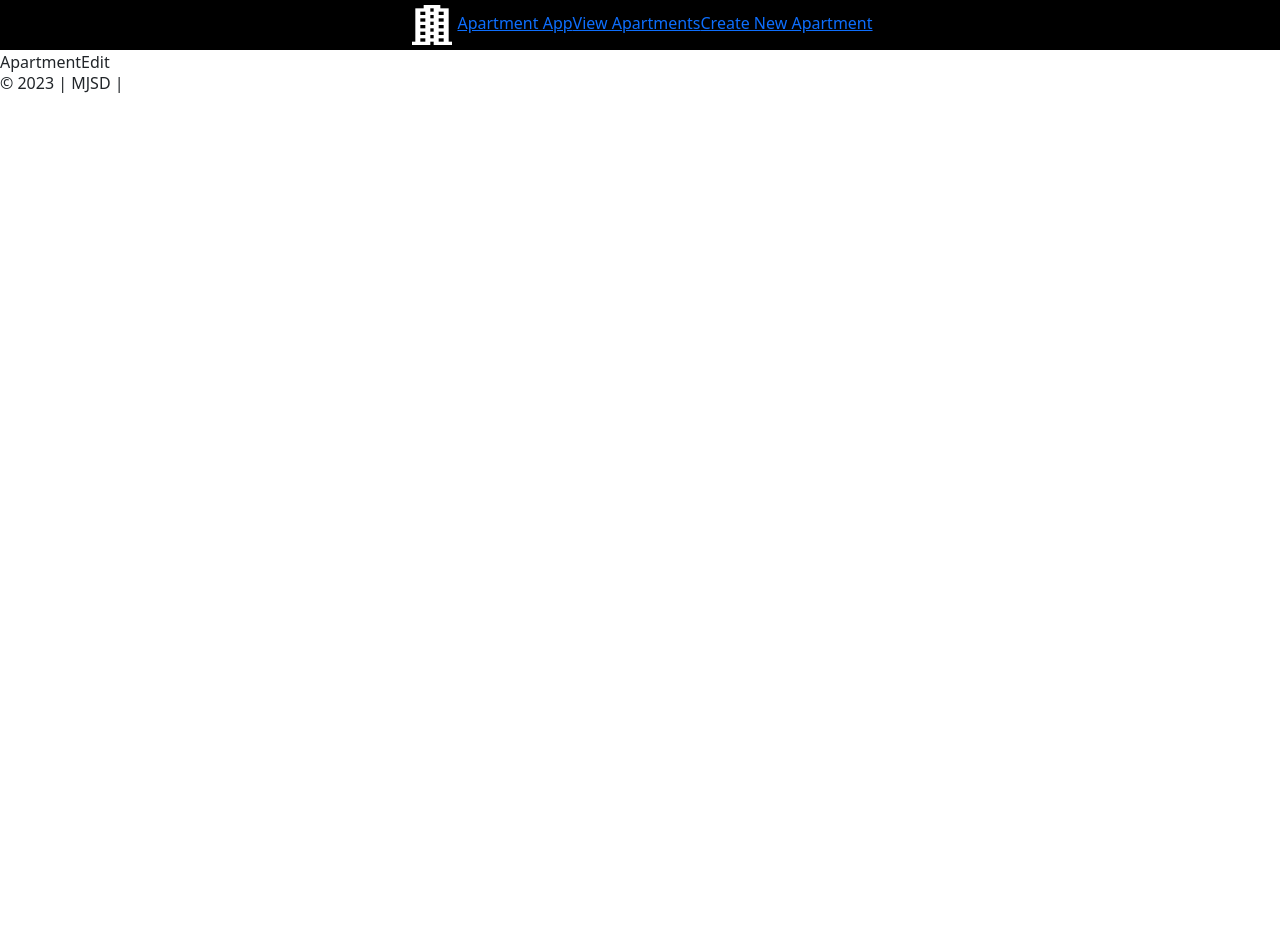
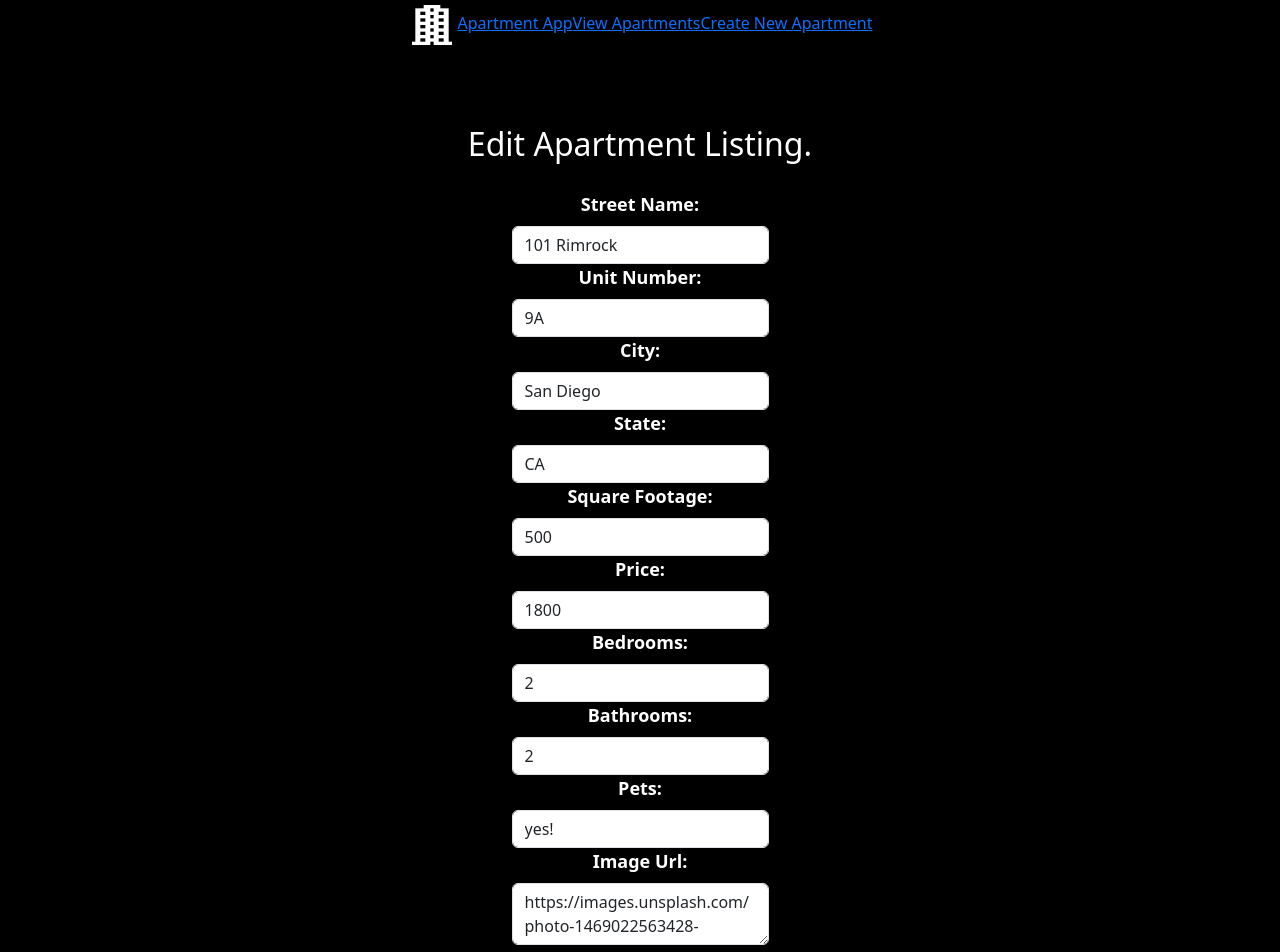
Before and after one commit to learn-academy-2023-golf/apartment-app-frontend-mjsd, a React (Create React App) app: page /apartmentedit/1 in a window 1280 px wide. Shown: the top 952 px of the page. Before the commit the page ends 800 px from the top, so only its background shows below. Built offline with nearby package versions, Linux system fonts and the light colour scheme.

Commit message:
adds edit functionality

```diff
--- a/src/App.js
+++ b/src/App.js
@@ -22,6 +22,9 @@ const App = () => {
   const createApartment = (apartment) => {
 
   }
+  const editApartment = ({ apartments, id }) => {
+
+  }
   // console.log("currentUser", currentUser)
   // console.log("apartments", apartments)
   return (
@@ -37,7 +40,7 @@ const App = () => {
         }
         <Route path="/apartmentshow/:id" element={<ApartmentShow apartments={apartments} />} />
         <Route path="/apartmentnew" element={<ApartmentNew createApartment={createApartment} />} />
-        <Route path="/apartmentedit/:id" element={<ApartmentEdit />} />
+        <Route path="/apartmentedit/:id" element={<ApartmentEdit apartments={apartments} editApartment={editApartment} />} />
         <Route path="*" element={<NotFound />} />
       </Routes>
       <Footer />
--- a/src/pages/ApartmentEdit.js
+++ b/src/pages/ApartmentEdit.js
@@ -1,9 +1,145 @@
-import React from 'react'
+import React, { useState } from "react"
+import { Form, FormGroup, Input, Label, Button } from "reactstrap"
+import { useNavigate, useParams } from "react-router-dom"
 
-const ApartmentEdit = () => {
+const ApartmentEdit = ({ apartments, updateApartment }) => {
+
+  const { id } = useParams()
+  let currentApartment = apartments?.find((apartment) => apartment.id === +id)
+
+
+  const [editApartment, setEditApartment] = useState({
+    street: currentApartment?.street,
+    unit: currentApartment?.unit,
+    city: currentApartment?.city,
+    state: currentApartment?.state,
+    square_footage: currentApartment?.square_footage,
+    price: currentApartment?.price,
+    bedrooms: currentApartment?.bedrooms,
+    bathrooms: currentApartment?.bathrooms,
+    pets: currentApartment?.pets,
+    image: currentApartment?.image
+
+  })
+
+  const handleChange = (e) => {
+    setEditApartment({ ...editApartment, [e.target.name]: e.target.value })
+  }
+  const navigate = useNavigate()
+
+  const handleSubmit = () => {
+    updateApartment(editApartment, currentApartment.id)
+    navigate(`/Apartmentindex/${currentApartment.id}`)
+  }
   return (
-    <div>ApartmentEdit</div>
+    <>
+      <>
+        <div className="SignIn">
+          <div className="SignIn1">
+            <h2>Edit Apartment Listing.</h2>
+          </div>
+          <div className="SignIn2">
+            <Form>
+              <FormGroup>
+                <Label for="street">
+                  Street Name:
+                </Label>
+                <Input
+                  name="street"
+                  value={editApartment.street}
+                  type="text"
+                  onChange={handleChange}
+                />
+                <Label for="unit">
+                  Unit Number:
+                </Label>
+                <Input
+                  name="unit"
+                  value={editApartment.unit}
+                  type="text"
+                  onChange={handleChange}
+                />
+                <Label for="city">
+                  City:
+                </Label>
+                <Input
+                  name="city"
+                  value={editApartment.city}
+                  type="text"
+                  onChange={handleChange}
+                />
+                <Label for="state">
+                  State:
+                </Label>
+                <Input
+                  name="state"
+                  value={editApartment.state}
+                  type="text"
+                  onChange={handleChange}
+                />
+                <Label for="square_footage">
+                  Square Footage:
+                </Label>
+                <Input
+                  name="square_footage"
+                  value={editApartment.square_footage}
+                  type="number"
+                  onChange={handleChange}
+                />
+                <Label for="price">
+                  Price:
+                </Label>
+                <Input
+                  name="price"
+                  value={editApartment.price}
+                  type="text"
+                  onChange={handleChange}
+                />
+                <Label for="bedrooms">
+                  Bedrooms:
+                </Label>
+                <Input
+                  name="bedrooms"
+                  value={editApartment.bedrooms}
+                  type="number"
+                  onChange={handleChange}
+                />
+                <Label for="bathrooms">
+                  Bathrooms:
+                </Label>
+                <Input
+                  name="bathrooms"
+                  value={editApartment.bathrooms}
+                  type="number"
+                  onChange={handleChange}
+                />
+                <Label for="pets">
+                  Pets:
+                </Label>
+                <Input
+                  name="pets"
+                  value={editApartment.pets}
+                  type="text"
+                  onChange={handleChange}
+                />
+                <Label for="image">
+                  Image Url:
+                </Label>
+                <Input
+                  name="image"
+                  value={editApartment.image}
+                  type="textarea"
+                  onChange={handleChange}
+                />
+              </FormGroup>
+              <Button onClick={handleSubmit}>
+                Submit
+              </Button>
+            </Form>
+          </div>
+        </div>
+      </>
+    </>
   )
 }
-
 export default ApartmentEdit
```
Also changed, not shown: 1 other file (tests, documents, lock files or other folders).
